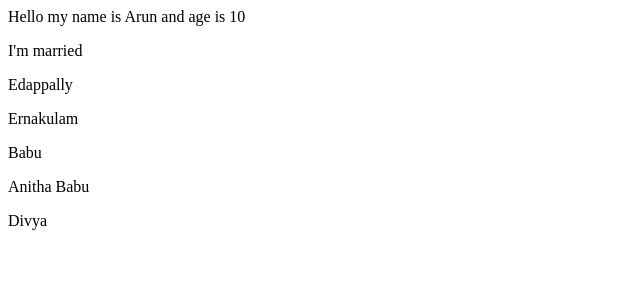
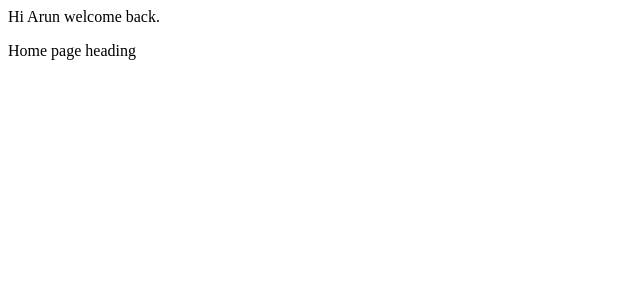
Before and after one commit to arunkb2795/React-Typescript, a React (Create React App) app: page / in a window 1280 px wide. Shown: the top 300 px of the page, without its empty margins (0-640 px from the left). Built offline with nearby package versions, Linux system fonts and the light colour scheme.

Commit message:
advance props

```diff
--- a/App.tsx
+++ b/App.tsx
@@ -1,33 +1,20 @@
 import * as React from 'react';
 import Greet from './components/Greet';
+import Home from './components/Home';
+import Card from './components/Card';
+import Heading from './components/Heading';
+
 export default function App() {
-  let addressDetails = {
-    city: 'Edappally',
-    district: 'Ernakulam',
-  };
-  let familyMembers = [
-    {
-      name: 'Babu',
-      relationShip: 'father',
-    },
-    {
-      name: 'Anitha Babu',
-      relationShip: 'mother',
-    },
-    {
-      name: 'Divya',
-      relationShip: 'sister',
-    },
-  ];
   return (
     <div>
-      <Greet
-        name={'Arun'}
-        age={10}
-        isMarried
-        addressDetails={addressDetails}
-        familyMembers={familyMembers}
-      />
+      {/* passing data as a react child */}
+      <Greet>Hi Arun welcome back.</Greet>
+      {/* passing Component as a react child */}
+      <Home>
+        <Card>
+          <Heading>Home page heading</Heading>
+        </Card>
+      </Home>
     </div>
   );
 }
--- /dev/null
+++ b/components/Card.tsx
@@ -0,0 +1,11 @@
+import * as React from 'react';
+type CardProps = {
+  children: React.ReactNode;
+};
+
+const Card = (props: CardProps) => {
+  const { children } = props;
+  return <div>{children}</div>;
+};
+
+export default Card;
--- a/components/Greet.tsx
+++ b/components/Greet.tsx
@@ -1,36 +1,14 @@
 import * as React from 'react';
 
 type GreetProps = {
-  name: string;
-  age: number;
-  isMarried: boolean;
-  addressDetails: {
-    city: string;
-    district: string;
-  };
-  familyMembers: {
-    name: string;
-    relationShip: string;
-  }[];
+  children: string;
 };
 
 const Greet = (props: GreetProps) => {
-  const { name, age, isMarried, addressDetails, familyMembers } = props;
+  const { children } = props;
   return (
     <div>
-      <p>
-        Hello my name is {name} and age is {age}
-      </p>
-      <span> {isMarried ? <p>I'm married</p> : <p>I'm single</p>}</span>
-      <p>{addressDetails.city}</p>
-      <p>{addressDetails.district}</p>
-      {familyMembers.map((member) => {
-        return (
-          <div>
-            <p>{member.name}</p>
-          </div>
-        );
-      })}
+      <p>{children}</p>
     </div>
   );
 };
--- /dev/null
+++ b/components/Heading.tsx
@@ -0,0 +1,12 @@
+import * as React from 'react';
+
+type HeadingProps = {
+  children: string;
+};
+
+const Heading = (props: HeadingProps) => {
+  const { children } = props;
+  return <p>{children}</p>;
+};
+
+export default Heading;
--- /dev/null
+++ b/components/Home.tsx
@@ -0,0 +1,12 @@
+import * as React from 'react';
+
+type HomeProps = {
+  children: React.ReactNode;
+};
+
+const Home = (props: HomeProps) => {
+  const { children } = props;
+  return <div>{children}</div>;
+};
+
+export default Home;
```
